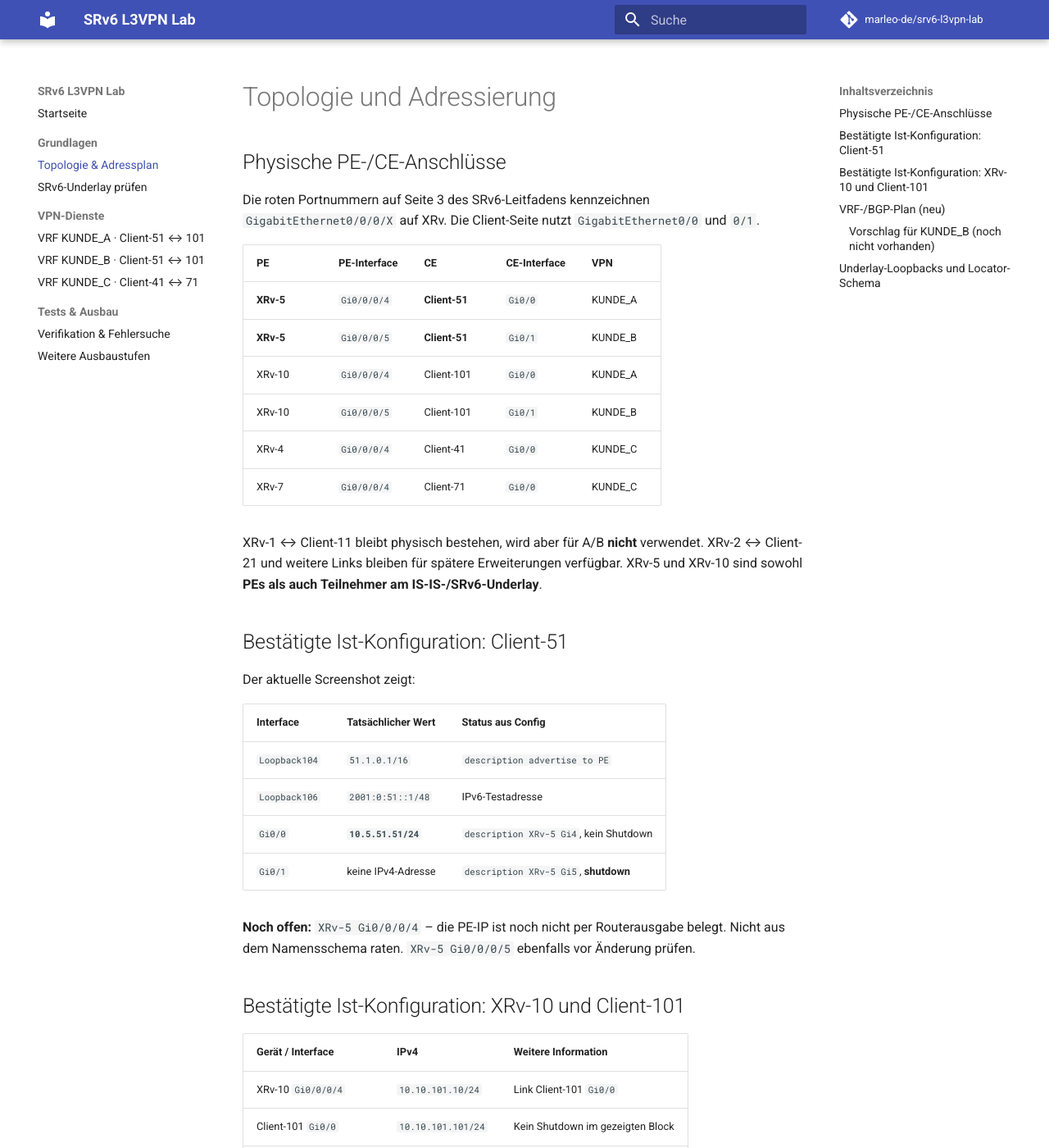
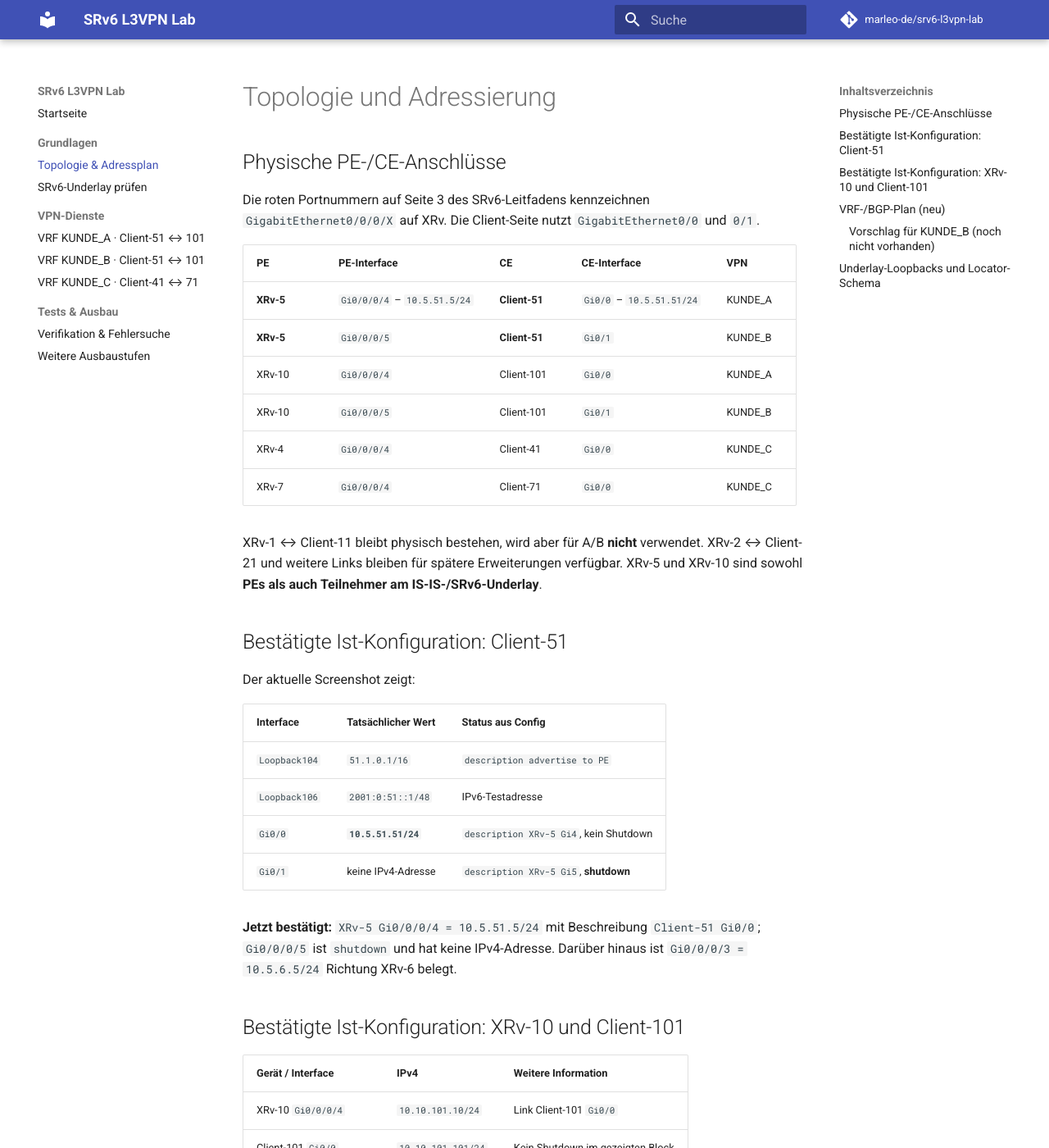
Before and after one commit to marleo-de/srv6-l3vpn-lab, an MkDocs documentation site: the page built from docs/topologie.md, in a window 1280 px wide and 1400 px high. Shown: the whole window at 82% size. Built offline with MkDocs 1.6.1 and Material for MkDocs 9.7.7, drawn with Linux system fonts in a browser that asks for light colours; comment, search, counter and statistics services are not loaded.

Commit message:
Confirm XRv-5 PE address 10.5.51.5 and port 5 shutdown

```diff
--- a/docs/topologie.md
+++ b/docs/topologie.md
@@ -6,7 +6,7 @@ Die roten Portnummern auf Seite 3 des SRv6-Leitfadens kennzeichnen `GigabitEther
 
 | PE | PE-Interface | CE | CE-Interface | VPN |
 |---|---|---|---|---|
-| **XRv-5** | `Gi0/0/0/4` | **Client-51** | `Gi0/0` | KUNDE_A |
+| **XRv-5** | `Gi0/0/0/4` – `10.5.51.5/24` | **Client-51** | `Gi0/0` – `10.5.51.51/24` | KUNDE_A |
 | **XRv-5** | `Gi0/0/0/5` | **Client-51** | `Gi0/1` | KUNDE_B |
 | XRv-10 | `Gi0/0/0/4` | Client-101 | `Gi0/0` | KUNDE_A |
 | XRv-10 | `Gi0/0/0/5` | Client-101 | `Gi0/1` | KUNDE_B |
@@ -26,7 +26,7 @@ Der aktuelle Screenshot zeigt:
 | `Gi0/0` | **`10.5.51.51/24`** | `description XRv-5 Gi4`, kein Shutdown |
 | `Gi0/1` | keine IPv4-Adresse | `description XRv-5 Gi5`, **shutdown** |
 
-**Noch offen:** `XRv-5 Gi0/0/0/4` – die PE-IP ist noch nicht per Routerausgabe belegt. Nicht aus dem Namensschema raten. `XRv-5 Gi0/0/0/5` ebenfalls vor Änderung prüfen.
+**Jetzt bestätigt:** `XRv-5 Gi0/0/0/4 = 10.5.51.5/24` mit Beschreibung `Client-51 Gi0/0`; `Gi0/0/0/5` ist `shutdown` und hat keine IPv4-Adresse. Darüber hinaus ist `Gi0/0/0/3 = 10.5.6.5/24` Richtung XRv-6 belegt.
 
 ## Bestätigte Ist-Konfiguration: XRv-10 und Client-101
 
```
